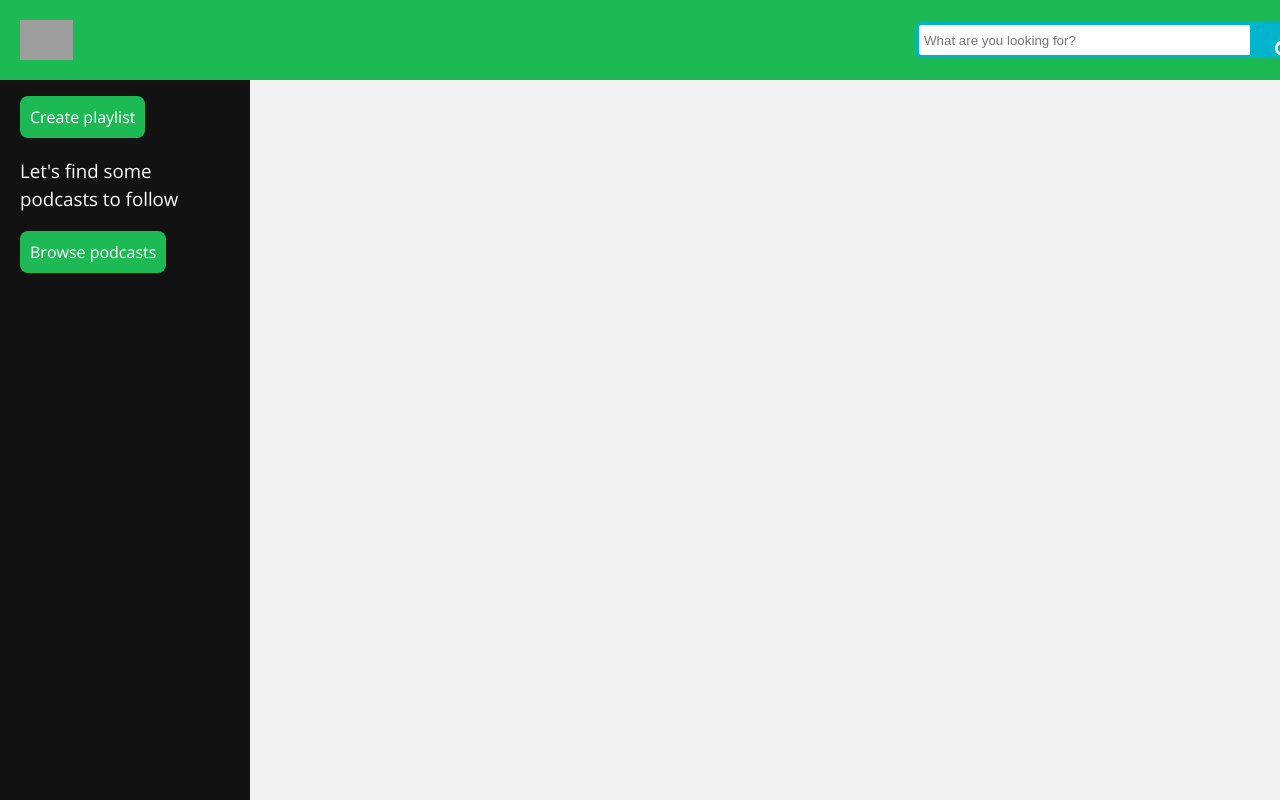
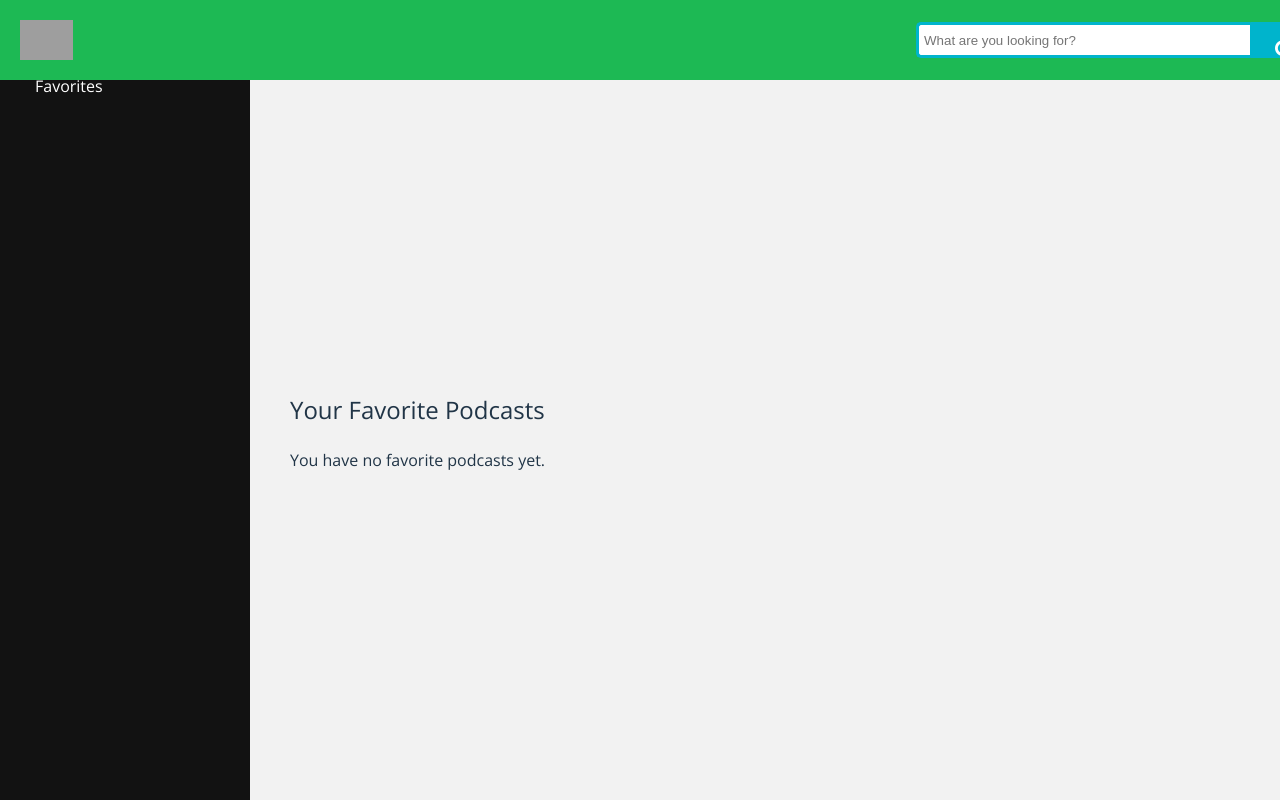
Before and after one commit to ChristopherTsh/CHRTSH528_BCL2401_GroupA_Christopher-Tshoma_DJS11-main, a React (Vite) app: page /favorites in a window 1280 px wide. Built offline with nearby package versions, Linux system fonts and the light colour scheme; grey boxes are pictures that could not be loaded.

Commit message:
"Added state and functions to App component for managing favorites, updated ApiLayout and Sidebar components to use new functions and routes"

```diff
--- a/src/App.jsx
+++ b/src/App.jsx
@@ -1,29 +1,42 @@
-import React from "react";
+import React,{ useState} from "react";
 import { BrowserRouter as Router, Routes, Route } from "react-router-dom";
 import Header from "./Header/Header";
 import ApiLayout from "./components/Api/ApiLayout";
 import Sidebar from "./Sidebar/Sidebar";
+import Favorite from "./components/Favorite/Favorite";
 import './App.css'
 import 'font-awesome/css/font-awesome.min.css';
 
 
 export default function App() {
+
+  const [favorites, setFavorites] = useState([]);
+
+  const addToFavorites = (podcast) => {
+    setFavorites((prevFavorites) => [...prevFavorites, podcast]);
+  };
+
+  const removeFromFavorites = (podcast) => {
+    setFavorites((prevFavorites) =>
+      prevFavorites.filter((fav) => fav.id !== podcast.id)
+    );
+  };
+
   return (
     <Router>
       <div className="app">
         <Header />
-        <div className="app-body">
-          <Sidebar />
+         <Sidebar />
           <Routes>
-            <Route path="/" element={<ApiLayout />} />
-            {/* <Route path="/sidebar" element={<Sidebar />} /> */}
+            <Route path="/" element={<ApiLayout addToFavorites={addToFavorites}/>} />
+            <Route path="/favorites"
+            element={<Favorite favorites={favorites} removeFromFavorites={removeFromFavorites} />} />
             {/* <Route path='/ApiLayout.jsx' element={<ApiLayout />} /> */}
             {/* <Route path='footer' element={<Footer />} /> */}
 
             {/* <Route index element={<Api />} /> */}
           </Routes>
         </div>
-      </div>
     </Router>
   );
 }
--- a/src/Sidebar/Sidebar.jsx
+++ b/src/Sidebar/Sidebar.jsx
@@ -1,15 +1,12 @@
 import React from "react";
+import { Link } from "react-router-dom";
 import "./Sidebar.css";
 
 export default function Sidebar() {
     return (
       <div className="sidebar">
-        <h2>Your Library</h2>
-        <button>Create playlist</button>
-        <div>
-          <h3>Let's find some podcasts to follow</h3>
-          <button>Browse podcasts</button>
-        </div>
+        <Link to="/">Home</Link>
+        <Link to="/favorites">Favorites</Link>
       </div>
     );
   }
--- /dev/null
+++ b/src/components/Favorite/Favorite.css
@@ -0,0 +1,11 @@
+.favorite-content {
+    flex-grow: 1;
+    padding: 80px 20px 20px;
+    margin-left: 270px; /* Ensure this matches the margin-left in MainContent.css */
+  }
+
+  .podcast-list {
+    display: grid;
+    grid-template-columns: repeat(4, 1fr);
+    gap: 20px;
+  }
--- /dev/null
+++ b/src/components/Favorite/Favorite.jsx
@@ -0,0 +1,22 @@
+import React from 'react';
+import Api from "../Api/Api"
+import './Favorite.css';
+
+function Favorite({ favorites, removeFromFavorites }) {
+  return (
+    <div className="favorite-content">
+      <h2>Your Favorite Podcasts</h2>
+      {favorites.length === 0 ? (
+        <p>You have no favorite podcasts yet.</p>
+      ) : (
+        <div className="podcast-list">
+          {favorites.map((podcast, index) => (
+            <Api key={index} podcast={podcast} />
+          ))}
+        </div>
+      )}
+    </div>
+  );
+}
+
+export default Favorite;
```
